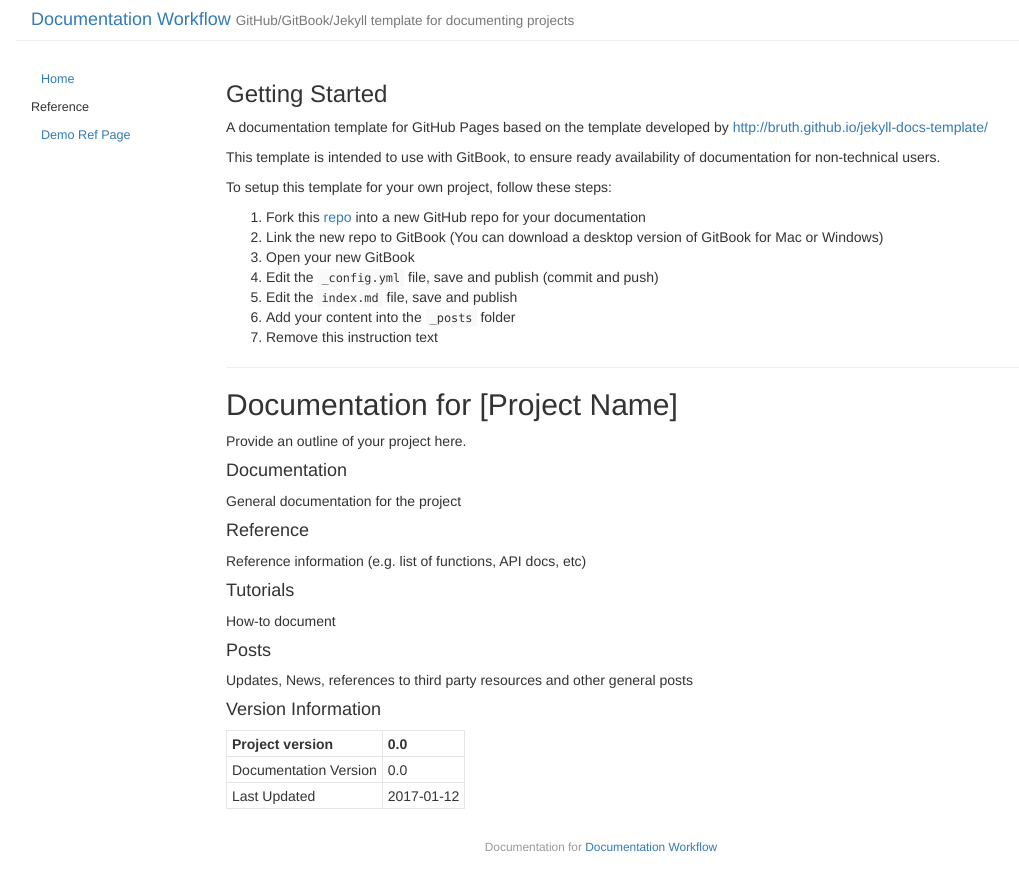
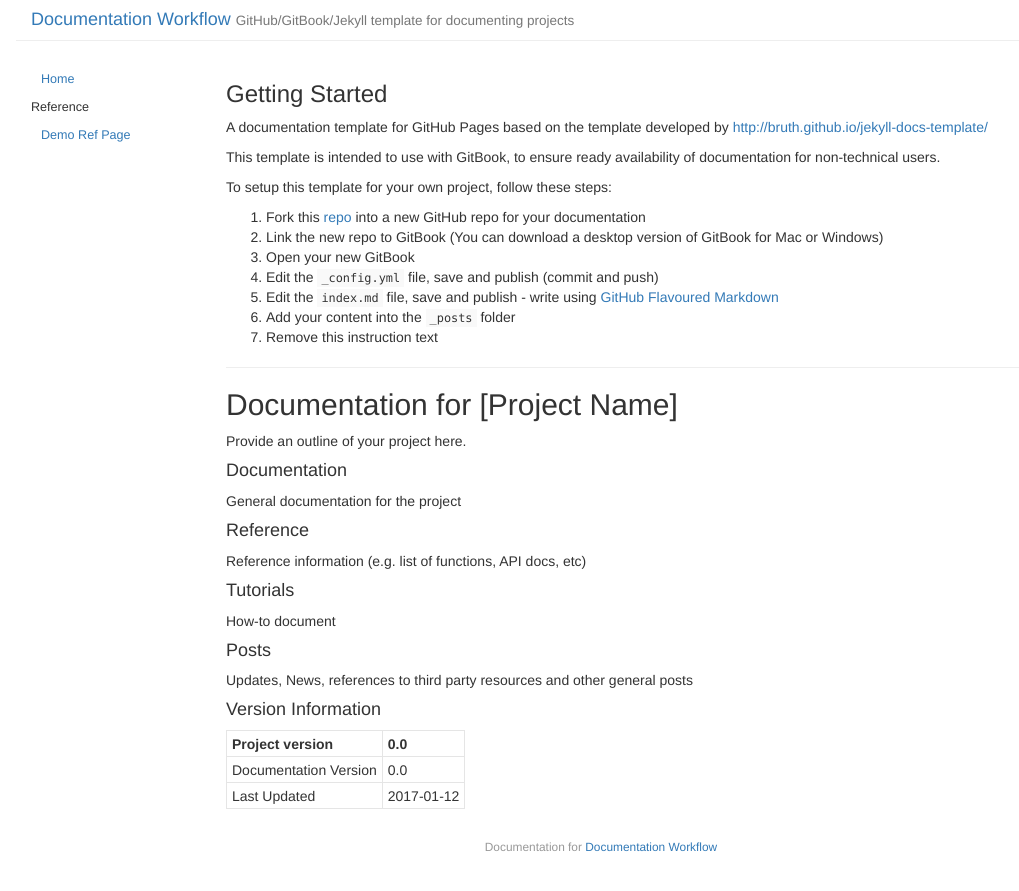
Before and after one commit to andrewresearch/doc-workflow, a Jekyll site: the page built from index.md, in a window 1280 px wide. Shown: the top 891 px of the page, without its empty margins (39-1058 px from the left). Built offline with Jekyll 4.4.1, drawn with Linux system fonts in a browser that asks for light colours.

Commit message:
Updates index.md
Auto commit by GitBook Editor

```diff
--- a/index.md
+++ b/index.md
@@ -16,7 +16,7 @@ To setup this template for your own project, follow these steps:
 2. Link the new repo to GitBook \(You can download a desktop version of GitBook for Mac or Windows\)
 3. Open your new GitBook
 4. Edit the `_config.yml` file, save and publish \(commit and push\)
-5. Edit the  `index.md` file, save and publish
+5. Edit the  `index.md` file, save and publish - write using [GitHub Flavoured Markdown](https://help.github.com/articles/basic-writing-and-formatting-syntax/)
 6. Add your content into the `_posts` folder
 7. Remove this instruction text
 
```
